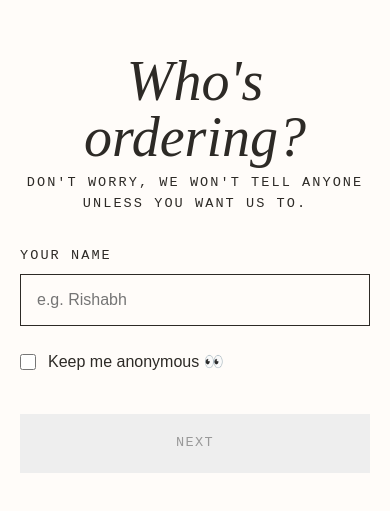
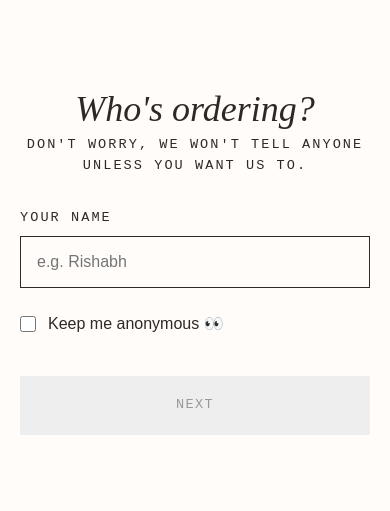
Before and after one commit to 04rishabhgupta/pyarcel, a Next.js app: page /create/sender in a window 390 px wide. Shown: the part 149-660 px from the top of the page. Built offline with nearby package versions, Linux system fonts and the light colour scheme.

Commit message:
Mobile UI refinement

```diff
--- a/src/app/create/create.module.css
+++ b/src/app/create/create.module.css
@@ -202,3 +202,9 @@
 .radioIcon {
   font-size: 1.5rem;
 }
+
+@media (max-width: 600px) {
+  .flowTitle {
+    font-size: 2.25rem;
+  }
+}
--- a/src/app/p/[payload]/page.tsx
+++ b/src/app/p/[payload]/page.tsx
@@ -28,7 +28,7 @@ export default function RecipientPage({ params }: { params: Promise<{ payload: s
 
   if (error) {
     return (
-      <div className={globalStyles.flowContent} style={{ display: 'flex', flexDirection: 'column', alignItems: 'center', justifyContent: 'center', minHeight: '100vh', textAlign: 'center' }}>
+      <div className={globalStyles.flowContent} style={{ display: 'flex', flexDirection: 'column', alignItems: 'center', justifyContent: 'center', minHeight: '100vh', textAlign: 'center', padding: '40px 20px' }}>
         <div>
           <h2 className={`font-serif ${globalStyles.flowTitle}`}>This Pyarcel couldn't be found</h2>
           <p className={globalStyles.flowSubtitle} style={{ marginTop: '16px' }}>Looks like Cupid dropped the parcel.</p>
@@ -50,7 +50,7 @@ export default function RecipientPage({ params }: { params: Promise<{ payload: s
 
   if (!isOpened) {
     return (
-      <div className={globalStyles.flowContent} style={{ display: 'flex', flexDirection: 'column', alignItems: 'center', justifyContent: 'center', minHeight: '100vh', textAlign: 'center' }}>
+      <div className={globalStyles.flowContent} style={{ display: 'flex', flexDirection: 'column', alignItems: 'center', justifyContent: 'center', minHeight: '100vh', textAlign: 'center', padding: '40px 20px' }}>
         <div className={styles.introContainer}>
           <span className={styles.introIcon}>📦</span>
           <h1 className={`font-serif ${globalStyles.flowTitle}`}>
@@ -67,7 +67,7 @@ export default function RecipientPage({ params }: { params: Promise<{ payload: s
   }
 
   return (
-    <div className={globalStyles.flowContent} style={{ display: 'flex', flexDirection: 'column', alignItems: 'center', minHeight: '100vh', paddingTop: '40px' }}>
+    <div className={globalStyles.flowContent} style={{ display: 'flex', flexDirection: 'column', alignItems: 'center', minHeight: '100vh', paddingTop: '40px', paddingLeft: '20px', paddingRight: '20px' }}>
       <div className={styles.receiptReveal}>
         <ReceiptCard payload={data} />
 
```
